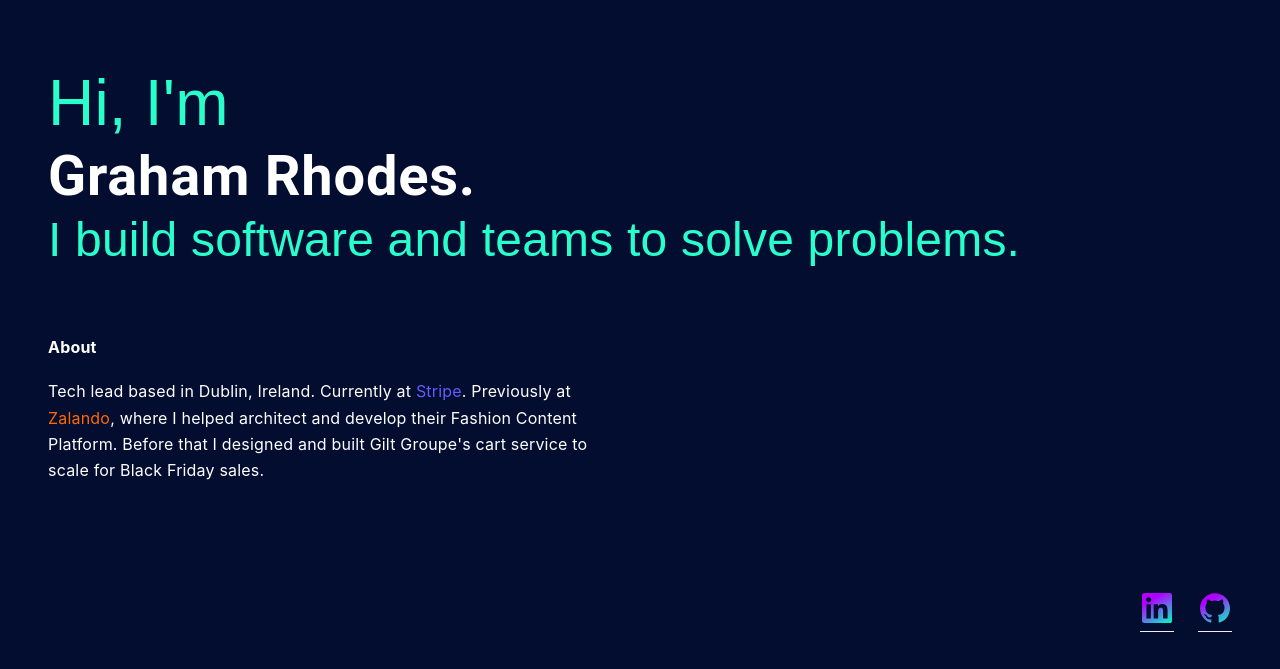
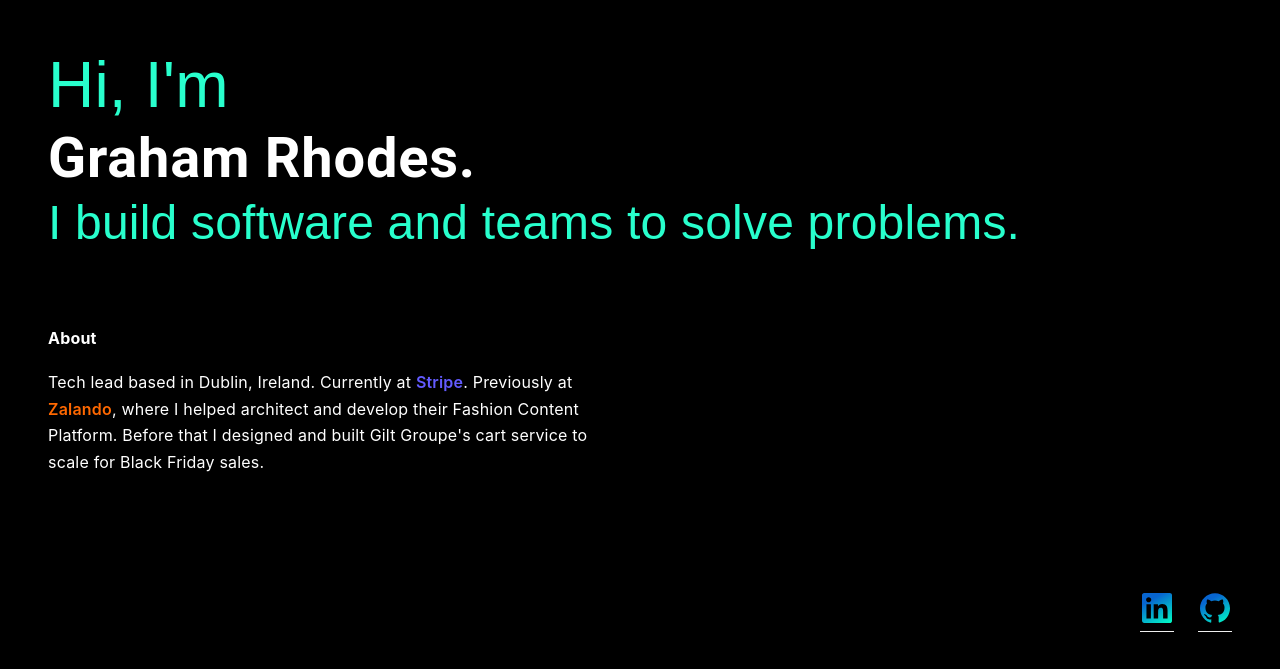
Before and after one commit to grahamar/grhodes.io, a Gatsby site: page / in a window 1280 px wide. Shown: the part 147-816 px from the top of the page. Built offline with nearby package versions, Linux system fonts and the light colour scheme; Gatsby itself is replaced by a stand-in of ours.

Commit message:
change colours

```diff
--- a/package.json
+++ b/package.json
@@ -86,6 +86,7 @@
       "unicorn/filename-case": 0,
       "unicorn/no-process-exit": 0,
       "capitalized-comments": 0,
+      "import/extensions": 0,
       "import/no-unassigned-import": 0,
       "unicorn/prefer-query-selector": 0,
       "react/prop-types": 0,
--- a/src/components/Hello/index.js
+++ b/src/components/Hello/index.js
@@ -5,7 +5,7 @@ import { Logo, HiLine, BuildLine } from './styles';
 export default class Hello extends React.Component {
   render() {
     return (
-      <Box mt="15%">
+      <Box mt="10em">
         <HiLine>Hi, I&#39;m</HiLine>
         <Logo>Graham Rhodes.</Logo>
         <BuildLine>I build software and teams to solve problems.</BuildLine>
--- a/src/components/SocialIcons/index.js
+++ b/src/components/SocialIcons/index.js
@@ -5,8 +5,8 @@ import s from './index.module.css';
 const name = 'Graham';
 const gradient = {
   idle: {
-    start: '#B200FF',
-    stop: '#00FFC5',
+    start: '#0765d0',
+    stop: '#00ffc5',
   },
   active: {
     start: '#e23b8e',
--- a/src/hooks/theme.js
+++ b/src/hooks/theme.js
@@ -1,12 +1,13 @@
-import { useState } from 'react'
+import { useState } from 'react';
 
 // #004b38 - nice mint green
+// #53ffc1
 
 export const themes = {
   minimal: {
     selection: 'rgba(133, 180, 255, 0.4)',
     primary: 'white',
-    background: '#030d30',
+    background: '#000000',
     color: 'white',
     logoColor: 'white',
     logoHoverColor: 'blue',
@@ -26,21 +27,21 @@ export const themes = {
     bullet: '#7b778e',
     inlineCodeColor: 'black',
   },
-}
+};
 
-const useTheme = defaultTheme => {
-  let themeName = defaultTheme || 'minimal'
-  const [theme, setTheme] = useState(themes[themeName] || {})
+const useTheme = (defaultTheme = 'minimal') => {
+  let themeName = defaultTheme;
+  const [theme, setTheme] = useState(themes[themeName] || {});
 
   function changeTheme(newTheme) {
     if (typeof window !== 'undefined' && 'localStorage' in window)
-      localStorage.setItem('theme', newTheme)
+      localStorage.setItem('theme', newTheme);
 
-    setTheme(themes[newTheme])
-    themeName = newTheme
+    setTheme(themes[newTheme]);
+    themeName = newTheme;
   }
 
-  return [theme, changeTheme, themeName]
-}
+  return [theme, changeTheme, themeName];
+};
 
-export default useTheme
+export default useTheme;
--- a/src/pages/index.js
+++ b/src/pages/index.js
@@ -8,10 +8,12 @@ import { HeroSection, Content, SectionBox, Paragraph } from '../styles';
 
 const Stripe = styled.span`
   color: #635bff;
+  font-weight: 600;
 `;
 
 const Zalando = styled.span`
   color: #ff6800;
+  font-weight: 600;
 `;
 
 const IndexPage = () => (
```
